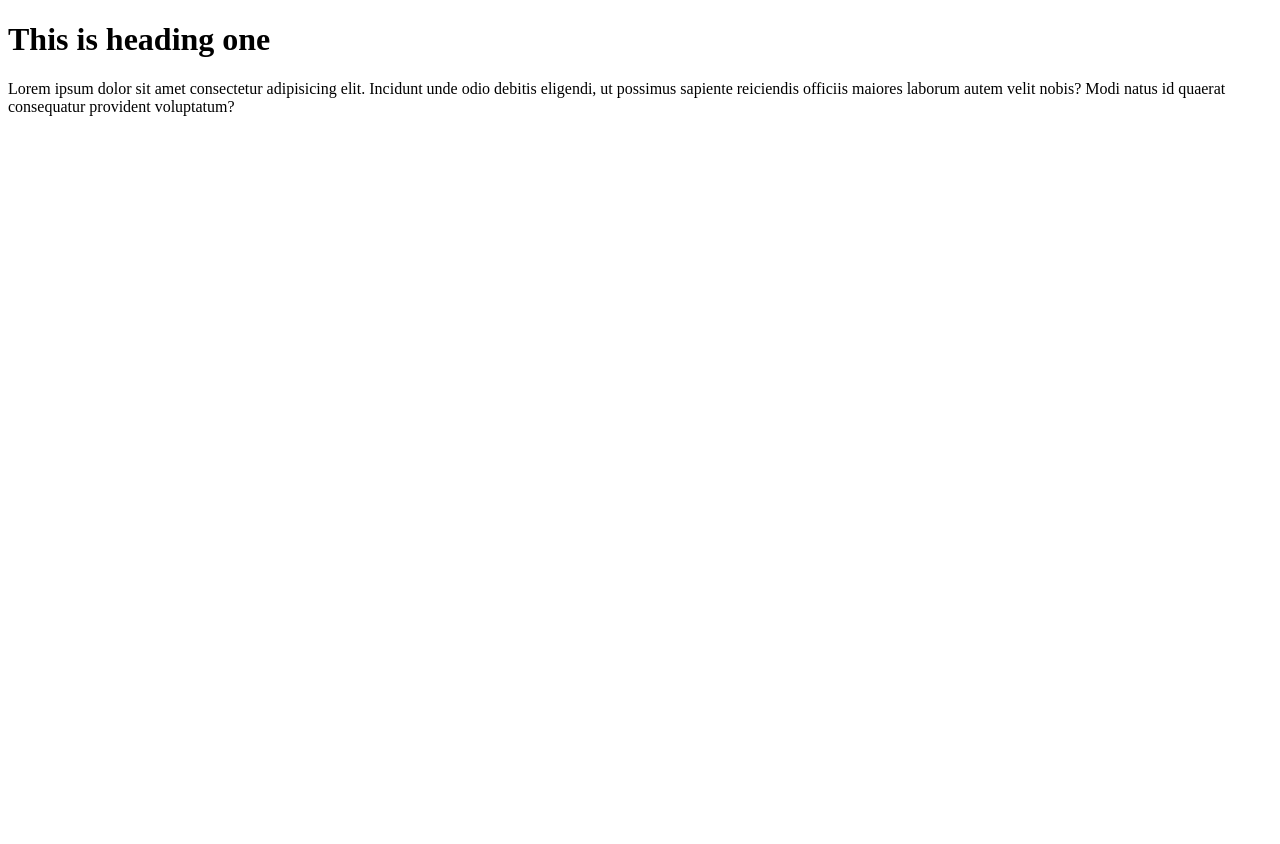
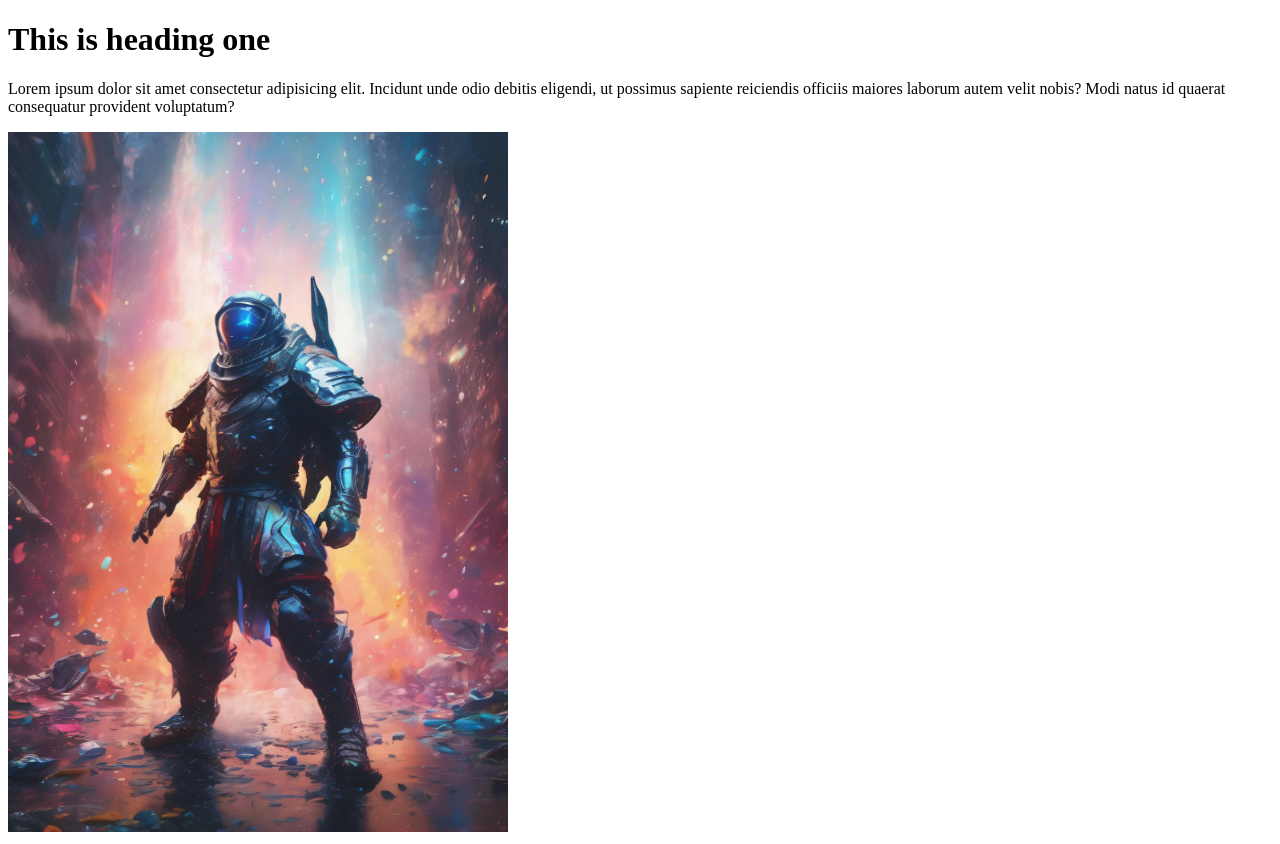
Before and after one commit to sachithsamaraweera/test2, a plain HTML site: page index.html in a window 1280 px wide. Before the commit the page ends 800 px from the top, so only its background shows below. Drawn offline with Linux system fonts and the light colour scheme.

Commit message:
added image to index.html

```diff
--- a/index.html
+++ b/index.html
@@ -8,5 +8,5 @@
 <body>
     <h1>This is heading one</h1>
     <p>Lorem ipsum dolor sit amet consectetur adipisicing elit. Incidunt unde odio debitis eligendi, ut possimus sapiente reiciendis officiis maiores laborum autem velit nobis? Modi natus id quaerat consequatur provident voluptatum?</p>
-</body>
+    <img src="./images/image1.jpeg" alt="" width="500" height="700" >
 </html>
```
Also changed, not shown: images/image1.jpeg (added).
